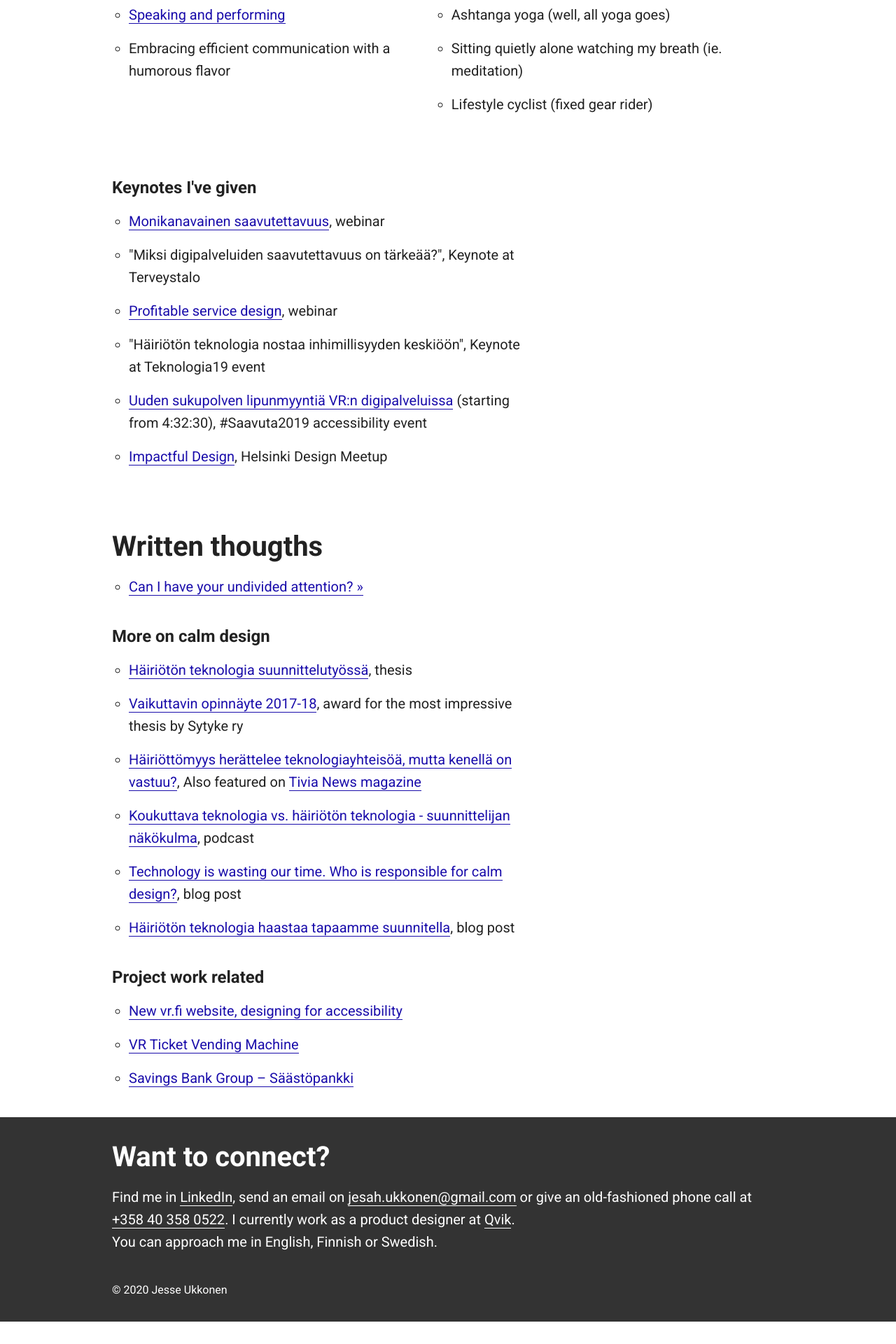
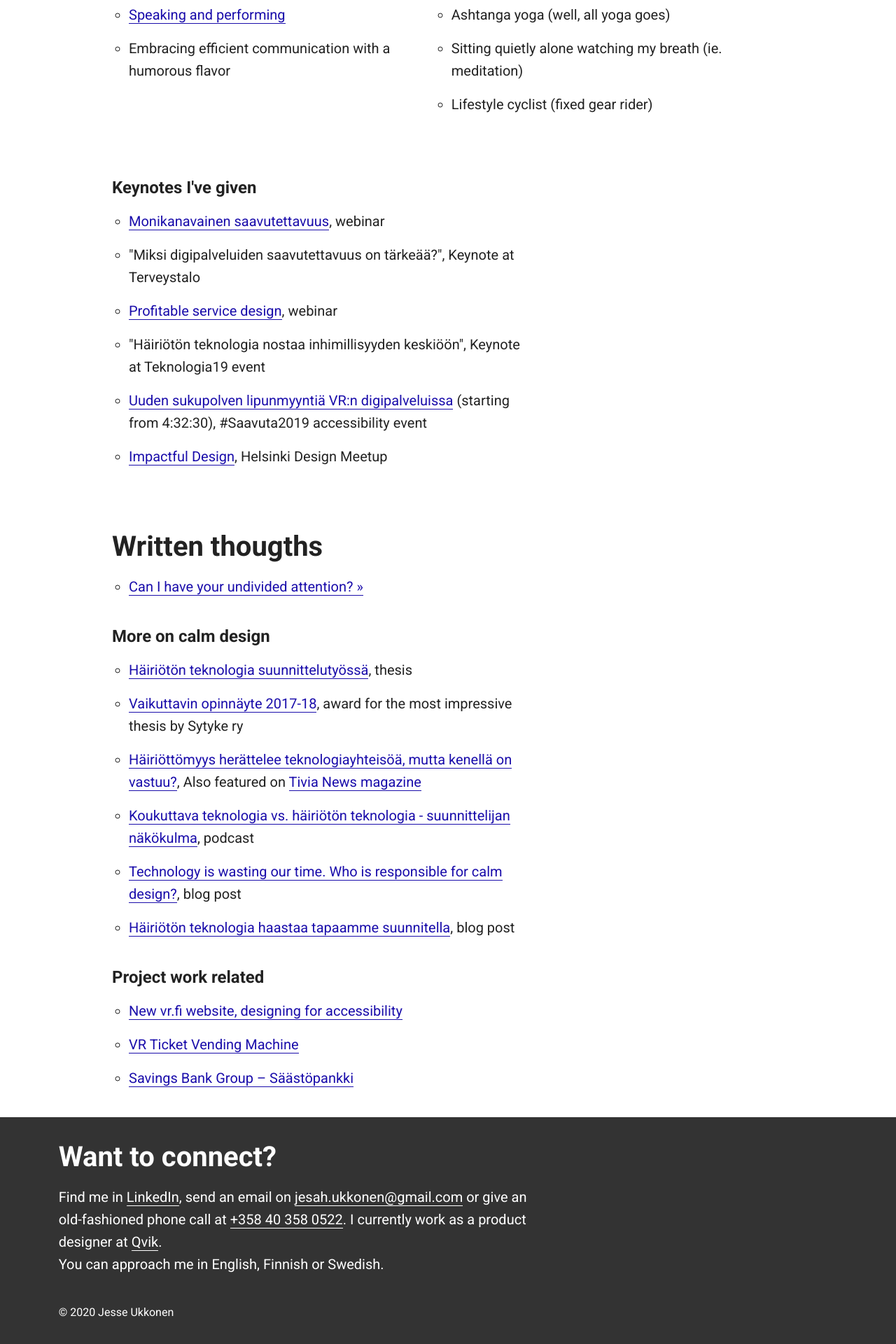
Before and after one commit to jesseu/jesseu.github.io, a Jekyll site: the page built from index.html, in a window 1280 px wide. Shown: the part 1186-3106 px from the top of the page at 70% size. Built offline with Jekyll 4.4.1, drawn with Linux system fonts in a browser that asks for light colours; before the commit the page ends 3074 px from its top, so only the background shows below that.

Commit message:
Update default.html

```diff
--- a/_layouts/default.html
+++ b/_layouts/default.html
@@ -45,12 +45,16 @@
     </div><!-- /.container -->
 
     <footer class= "footer">
+      <div class="row">
+		    <div class="eight columns">
       <div class="container footer-content">
         <h2><a id="connect"></a>Want to connect?</h2>
         <p>Find me in <a class="link-dark-bg" href="https://www.linkedin.com/in/jesseukkonen/" target="_blank">LinkedIn</a>, send an email on <a class="link-dark-bg" href="javascript:alert('JavaScript')" onclick="this.href=atob('bWFpbHRvOmplc2FoLnVra29uZW4lNDBnbWFpbC5jb20='); return true" target="_blank">jesah.ukkonen@gmail.com</a> or give an old-fashioned phone call at <a class="link-dark-bg" href="tel:+358403580522">+358 40 358 0522</a>. I currently work as a product designer at <a class="link-dark-bg" href="https://qvik.com/" target="_blank">Qvik</a>. <br>You can approach me in English, Finnish or Swedish.</p>
 
         <p style="margin-bottom:0; font-size:1rem;">&copy; <script type="text/javascript">document.write(new Date().getFullYear());
           </script> Jesse Ukkonen</p>
+         </div>
+        </div>
       </div>
     </footer>
 
```
